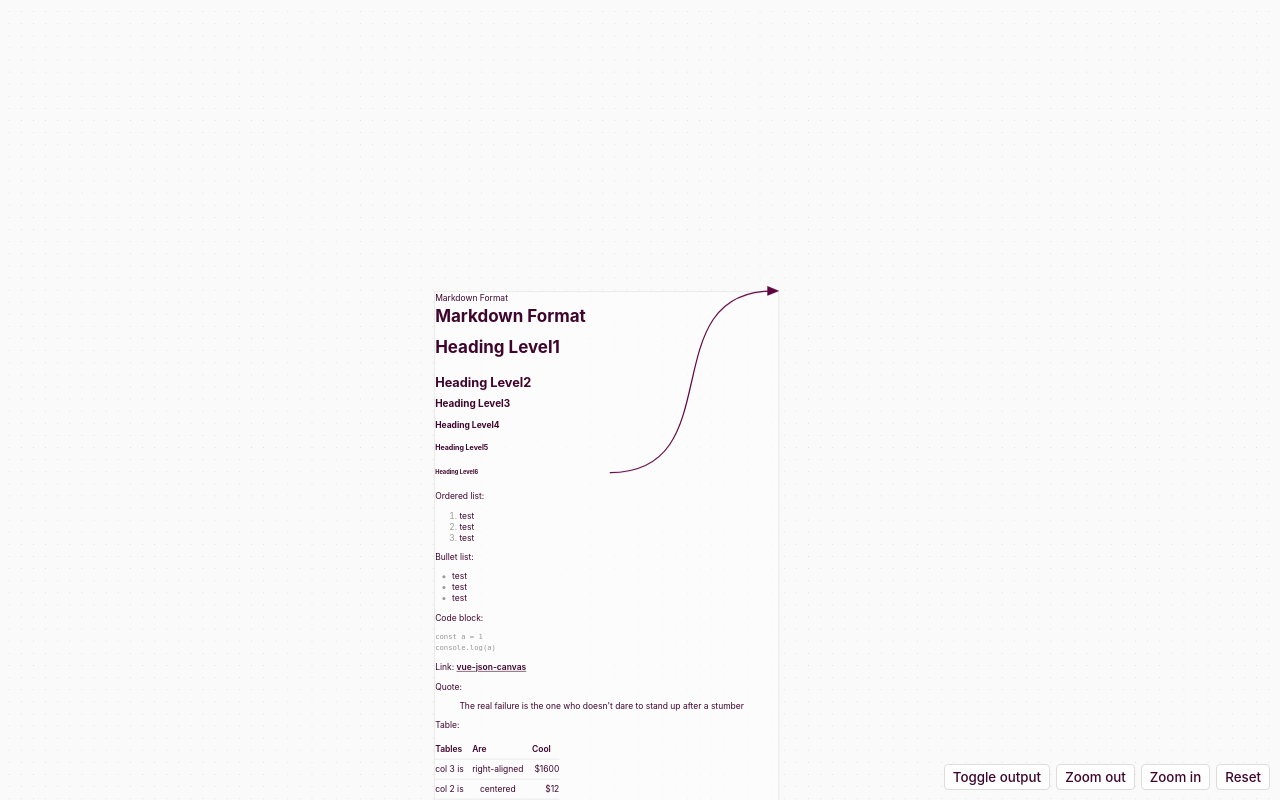
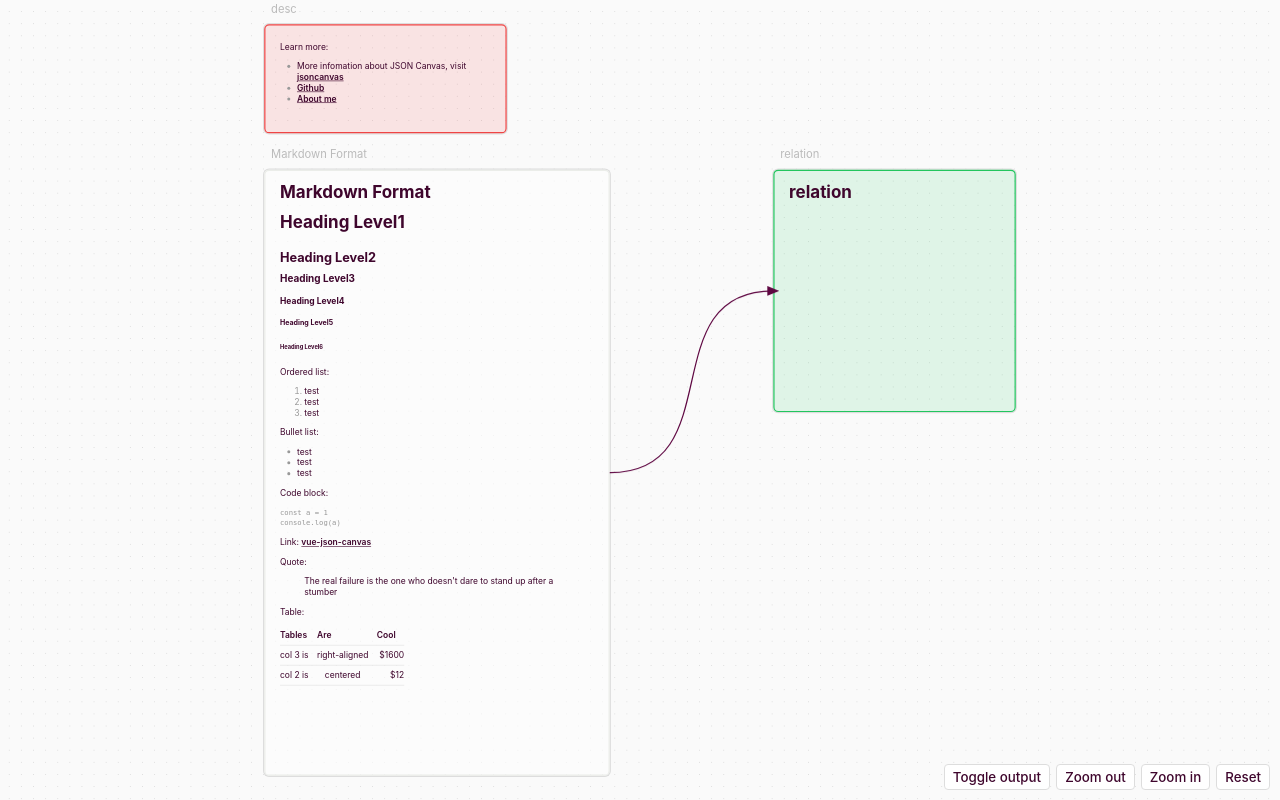
Before and after one commit to wujieli0207/vue-json-canvas, a Vue app: page / in a window 1280 px wide. Built offline with nearby package versions, Linux system fonts and the light colour scheme.

Commit message:
fix: canvasNode 样式丢失

```diff
--- a/src/components/CanvasNode/index.vue
+++ b/src/components/CanvasNode/index.vue
@@ -55,3 +55,61 @@ const markedText = computed(() => {
   return renderedMarkdown(props.node.text ?? '')
 })
 </script>
+
+<style scoped>
+/* General node styling */
+.node {
+  -webkit-tap-highlight-color: rgba(0, 0, 0, 0);
+  position: absolute;
+  display: block;
+}
+.node.is-active {
+  box-shadow: 0 0 0 2px var(--color-ui-3);
+}
+.node.is-dragging {
+  cursor: grabbing;
+  box-shadow: 0 0 0 2px var(--color-ui-3), 0 5px 15px rgba(0, 0, 0, 0.2);
+}
+.node.is-dragging iframe {
+  pointer-events: none;
+}
+.node:hover .node-name {
+  opacity: 1;
+  color: var(--color-tx-1);
+  border-radius: 8px 8px 0 0;
+}
+.node-name {
+  -webkit-tap-highlight-color: rgba(0, 0, 0, 0);
+  cursor: grab;
+  opacity: 1;
+  position: absolute;
+  height: 2.25em;
+  padding: 0.25em 0.5em;
+  width: 100%;
+  top: -2.25em;
+  left: 0;
+  color: var(--color-ui-2);
+  font-size: calc(var(--font-smaller) * 1 / var(--scale));
+  -ms-user-select: none;
+  -webkit-user-select: none;
+  user-select: none;
+}
+.node.is-dragging .node-name {
+  cursor: grabbing;
+}
+.node-link,
+.node-text {
+  background-color: var(--color-bg-1);
+  border-radius: 8px;
+  box-shadow: 0 0 0 2px var(--color-ui-1);
+}
+.node-file img {
+  -webkit-user-drag: none;
+  -moz-user-drag: none;
+  -o-user-drag: none;
+  user-drag: none;
+}
+.node-text-content {
+  padding: 12px 24px;
+}
+</style>
```
